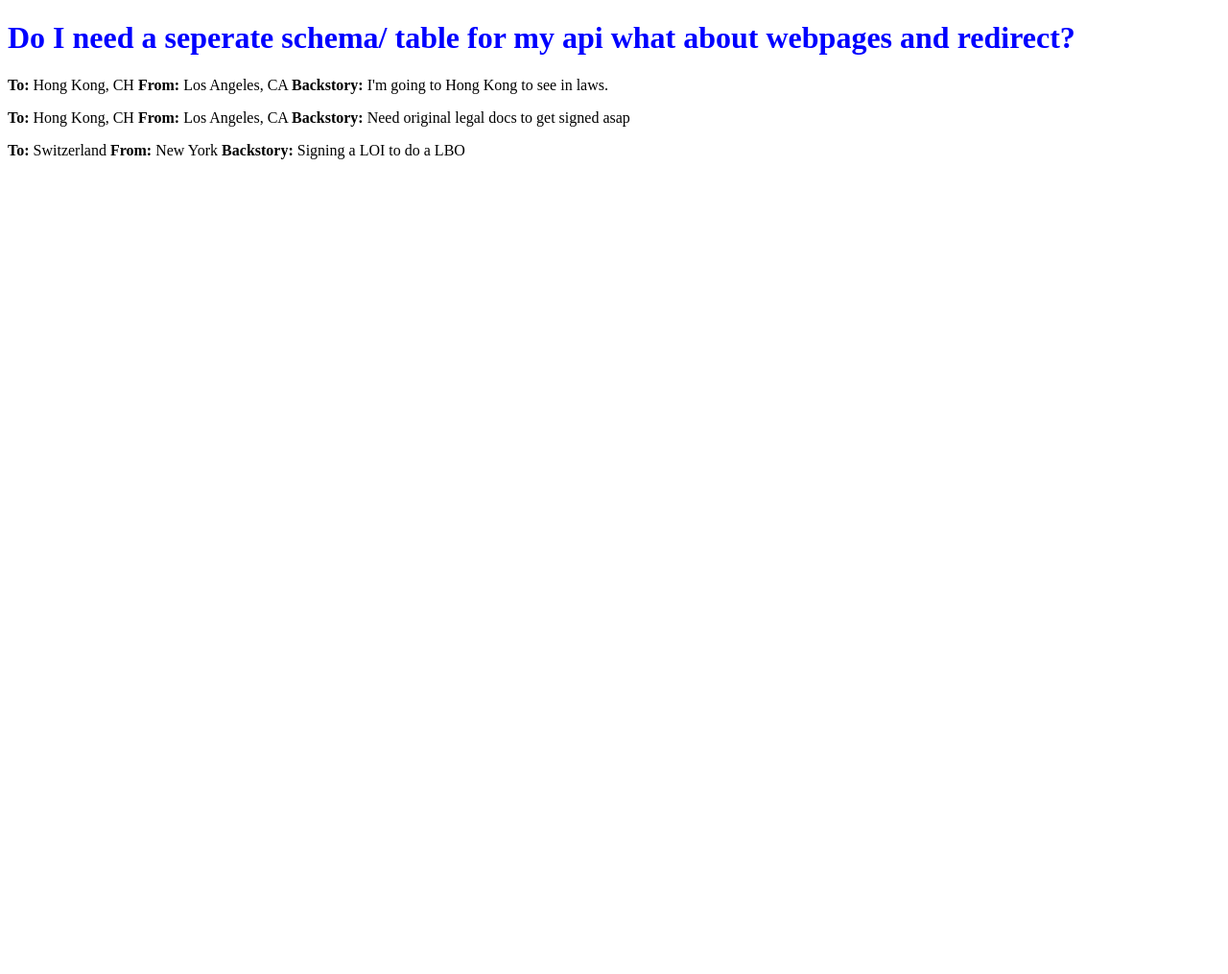
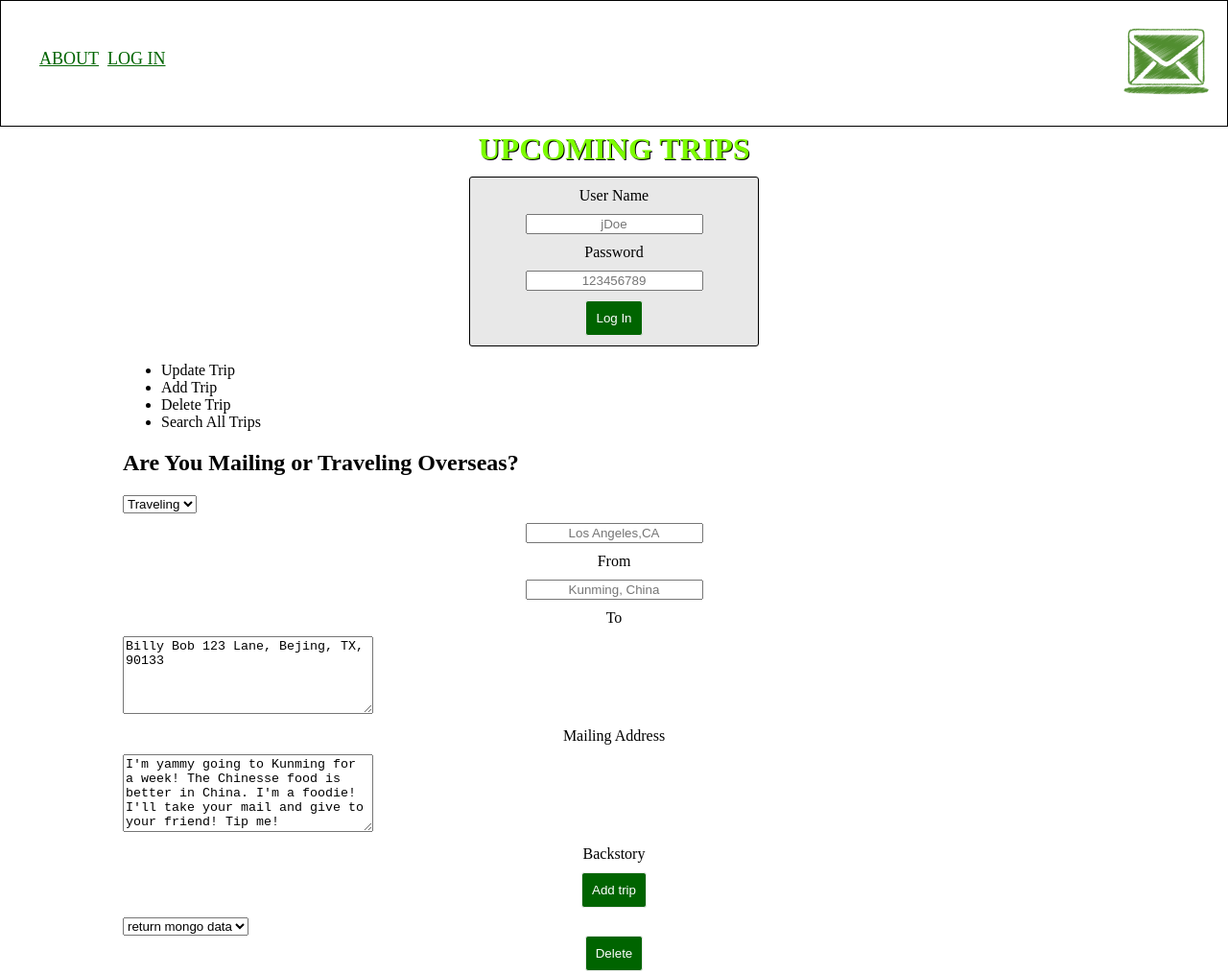
Before and after one commit to rbirchtree/FRUGAL-MAIL, a website: page docs/index.html in a window 1280 px wide. Shown: the top 1015 px of the page at 96% size. Before the commit the page ends 800 px from the top, so only its background shows below. Drawn offline with nearby package versions, Linux system fonts and the light colour scheme.

Commit message:
added template for user navigation w/o jquery set-up on desktop

```diff
--- a/docs/app.js
+++ b/docs/app.js
@@ -21,7 +21,8 @@ var SHIP_MATCH_UPDATES = {
 				"pwd": "123#"
 				//want users to log in for trip
 				//uuid here?
-			}
+			},
+			"packagesRequest":[null,null,{"shipRequestId": "5555"}]
 		},
 		{
 			"shipRequestId": "5555",
@@ -40,7 +41,8 @@ var SHIP_MATCH_UPDATES = {
 			,"userInfo" : {
 				"user":"Billy",
 				"pwd": "pwd"
-			}
+			},
+			"packagesRequest":[null,null,null]
 		},
 		{
 			"shipRequestId": "7894",
@@ -55,7 +57,8 @@ var SHIP_MATCH_UPDATES = {
 			"userInfo":{
 				"user":"Bob",
 				"pwd" : "5445"
-			}
+			},
+			"packagesRequest":[null,null,null]
 		}
 	]
 };
@@ -67,7 +70,7 @@ function getRecentStatusUpdates(callbackFn){
 function displayStatusUpdates(data){
 	for(index in data.shipRequests){
 		//To: ${} From:${} When:${}
-		$('body').append(`<p><b>To: </b> ${data.shipRequests[index].to} <b>From:</b> ${data.shipRequests[index].from} <b>Backstory:</b> ${data.shipRequests[index].backStory}</p>`)
+		$('.container').append(`<p><b>To: </b> ${data.shipRequests[index].to} <b>From:</b> ${data.shipRequests[index].from} <b>Backstory:</b> ${data.shipRequests[index].backStory}</p>`)
 	}
 }
 
--- /dev/null
+++ b/docs/index.css
@@ -0,0 +1,57 @@
+body{
+	margin: 0;
+	background: #222;
+	font-family: 'Work Sans', sans-serif;
+	font-weight: 400;
+}
+
+.container {
+	width:80%;
+	margin: 0 auto;
+}
+
+header{
+	background: #55d6aa;
+}
+
+header::after{
+	content: '';
+	display:table;
+	clear: both;
+}
+
+.logo{
+	float: left;
+	padding: 10px 0;
+}
+
+nav{
+	float: right;
+}
+
+nav ul {
+	margin: 0;
+	padding: 0;
+	list-style: none;
+}
+
+nav li {
+	display: inline-block;
+	margin-left:70px;
+	padding-top: 23px;
+}
+li::after {
+	content: "|";
+}
+nav a{
+	color: #444;
+	text-decoration: none;
+	text-transform: uppercase;
+	font-size:14px;
+}
+
+nav a:hover{
+	color: #000;
+}
+
+/* 12:30 https://www.youtube.com/watch?v=FEmysQARWFU */
--- a/docs/index.html
+++ b/docs/index.html
@@ -3,10 +3,97 @@
 <head>
 	<title>FMAIL | Frugal Mail</title>
 	<meta charset="utf-8">
-	<link rel="stylesheet" type="text/css" href="/style.css">
+	<link rel="stylesheet" type="text/css" href="style.css">
+	<link href="https://fonts.googleapis.com/css?family=Work+Sans:400">
 </head>
 <body>
-	<h1>Do I need a seperate schema/ table for my api what about webpages and redirect?</h1>
+	<nav>
+		<img src="..\images\green-mail-icon.png">
+			<ul>
+				<li><a href="about.html">About</a></li>
+				<li><a href="index.html">Log In</a></li>
+			</ul>
+	</nav>
+	<!-- embedded into js -->
+	<div class="container">
+
+
+			<h1>Upcoming trips</h1>
+
+			<form class="login">
+				<label>User Name</label>
+					<input placeholder="jDoe"></input>
+				<label>Password</label>
+					<input placeholder="123456789"></input>
+				<button>Log In</button>
+			</form>
+		<div class="choices">
+						<!-- when users first login -->
+			<ul>
+				<!-- http://www.rgagnon.com/jsdetails/js-0069.html -->
+				<li>Update Trip</li>
+				<li>Add Trip</li>
+				<li>Delete Trip</li>
+				<li>Search All Trips</li>
+			</ul>
+		</div>
+			<form class="addTrip">
+				<h2>Are You Mailing or Traveling Overseas?</h2>
+				<select name="status" id="mailingTraveling" required>
+					<option value="1">Traveling</option>
+					<option value="2">Mailing</option>
+				</select>
+
+					<input placeholder="Los Angeles,CA"></input>
+				<!-- make drop down later with locations  -->
+				<label>From</label>
+					<input placeholder="Kunming, China"></input>
+				<label>To</label>
+					<textarea rows="5" cols="30" name="address">Billy Bob 123 Lane, Bejing, TX, 90133</textarea>
+				<label>Mailing Address</label>
+					<textarea rows="5" cols="30" name="backStory">I'm yammy going to Kunming for a week! The Chinesse food is better in China. I'm a foodie! I'll take your mail and give to your friend! Tip me!</textarea>
+				<label>Backstory</label><!--backstory place holder changes based on what the selector is.... -->
+				<button type="submit">Add trip</button>
+				<!-- regex to search mongodb for similar cities for to cities than append to document in array and return _id with trip info if not past three days, else "no trip coming up, check again later" -->
+
+				<!-- add/post/put method trip inline -->
+			</form>
+			<!-- delete  -->
+				<div class="results">
+					<select name="text">
+						<option value="shipRequstId" selected>return mongo data</option>
+						<!-- will delete user login -->
+					</select>
+					<button>Delete</button>
+				</div>
+			<!-- update trip  return below-->
+			<!-- first return trips that user has than the updateTrip form -->
+			<!-- later feature update -->
+			<!-- 			<form class="updateTrip">
+				<h2>Are You Mailing or Traveling Overseas?</h2>
+				<select name="status" id="mailingTraveling" required>
+					<option value="1">Traveling</option>
+					<option value="2">Mailing</option>
+				</select>
+					<input placeholder="Los Angeles,CA"></input>
+				make drop down later with locations
+				<label>From</label>
+					<input placeholder="Kunming, China"></input>
+				<label>To</label>
+					<textarea rows="5" cols="30" name="address">Billy Bob 123 Lane, Bejing, TX, 90133</textarea>
+				<label>Mailing Address</label>
+					<textarea rows="5" cols="30" name="backStory">I'm yammy going to Kunming for a week! The Chinesse food is better in China. I'm a foodie! I'll take your mail and give to your friend! Tip me!</textarea>
+				<label>Backstory</label>backstory place holder changes based on what the selector is....
+				<button type="submit">Update trip</button> -->
+				<!-- regex to search mongodb for similar cities for to cities than append to document in array and return _id with trip info if not past three days, else "no trip coming up, check again later" -->
+
+				<!-- add/post/put method trip inline -->
+			</form>
+			<div class="results">
+				<!-- return all results for now, no need to create a text search yet -->
+			</div>
+
+	</div>
 </body>
 <script src="https://ajax.aspnetcdn.com/ajax/jQuery/jquery-3.3.1.min.js"></script>
 <script type="text/javascript" src="app.js"></script>
--- a/docs/style.css
+++ b/docs/style.css
@@ -1,3 +1,100 @@
+/* *{
+	-webkit-box-sizing:border-box;
+	box-sizing: border:border-box;
+} */
+body{
+	margin:0;
+}
+
 h1{
-	color: blue;
+	color: rgb(124,252,0);
+	text-shadow: 1px 1px black;
+	text-transform: uppercase;
+	margin-bottom: 5px;
 }
+nav{
+	/* padding: 5px; */
+	border: 1px solid black;
+	min-height: 130px;
+	max-width:100%;
+}
+
+nav ul{
+	margin: 50px 0;
+	text-align: left;
+}
+
+nav li{
+	display: inline;
+	margin-right: 5px;
+}
+
+
+p,h1 {
+	max-width:50%;
+	margin: 5px auto;
+	text-align: left;
+}
+
+h1{
+	text-align: center;
+}
+.content-format{
+	padding: 10px;
+}
+
+img{
+	float: right;
+	padding: 5px;
+	margin-right: 10px;
+}
+
+nav a{
+	color: rgb(0,100,0);
+	text-transform: uppercase;
+	font-size: 18px;
+	text-decoration: underline;
+}
+
+a:hover{
+	color: #000;
+	text-decoration: none;
+}
+
+.container{
+	width: 80%;
+	margin: 0 auto;
+}
+
+.login{
+	display: block;
+	border: solid black 1px;
+	border-radius: 3px;
+	max-width: 300px;
+	margin: 10px auto 10px auto;
+	background-color: rgb(232,232,232);
+}
+
+input,label{
+	margin:0 auto;
+	display:block;
+	text-align:center;
+	/* padding: 10px; */
+	margin: 10px;
+}
+input{
+	margin-right: auto;
+	margin-left: auto;
+}
+
+button{
+	display: block;
+	background-color: rgb(0,100,0);
+	color: rgb(255,255,255);
+	margin: auto;
+	border: solid rgb(232,232,232) 1px;
+	border-radius: 3px;
+	margin-bottom:10px;
+	max-width:200px;
+	padding: 10px;
+}
```
Also changed, not shown: docs/about.html (+21 -5 lines), docs/nav.html (added, +26 -0 lines), docs/logo.png (added), images/green-mail-icon.png (added).
